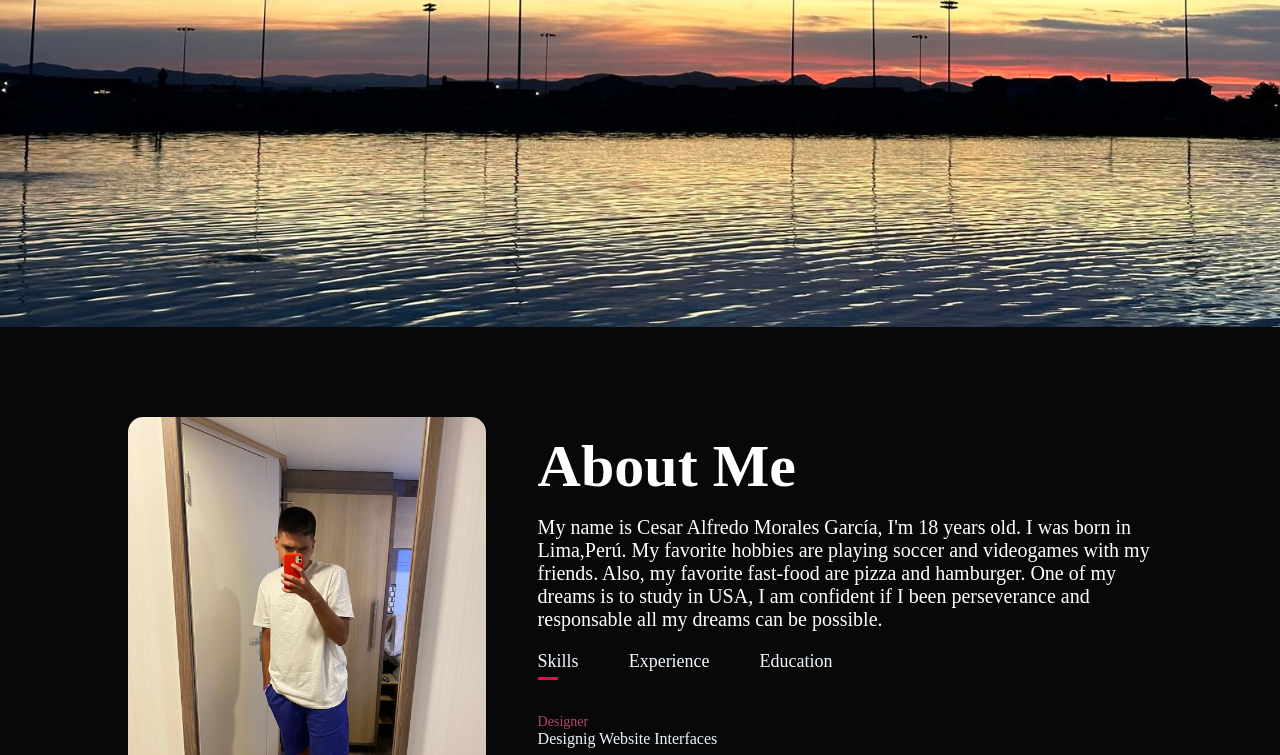
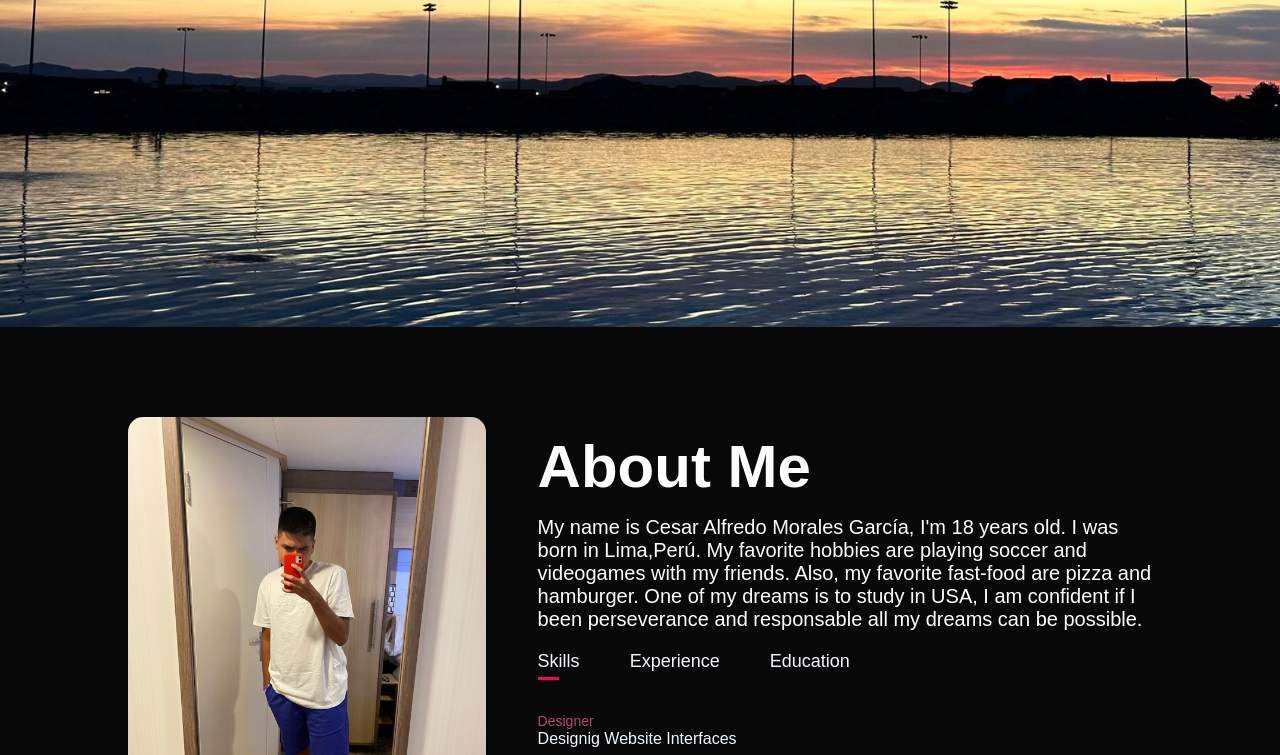
Before and after one commit to C3sArmG/Personal-Portfolio, a plain HTML site: page index.html in a window 1280 px wide. Shown: the part 473-1228 px from the top of the page. Drawn offline with Linux system fonts and the light colour scheme.

Commit message:
Update style.css

```diff
--- a/style.css
+++ b/style.css
@@ -1,7 +1,7 @@
 *{
     margin: 0;
     padding: 0;
-    font-family:'Times New Roman', sans-serif;
+    font-family:'Poppins', sans-serif;
     box-sizing: border-box;
 }
 
```
